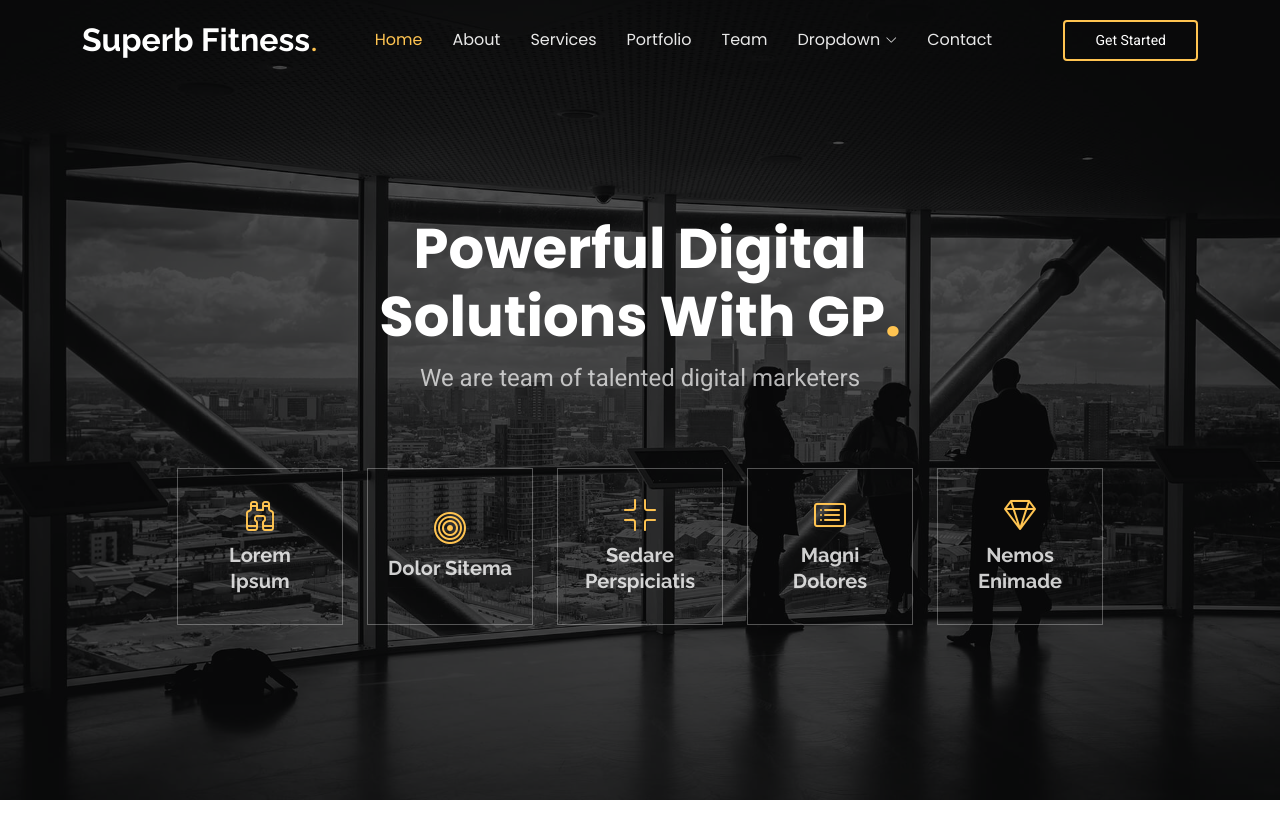
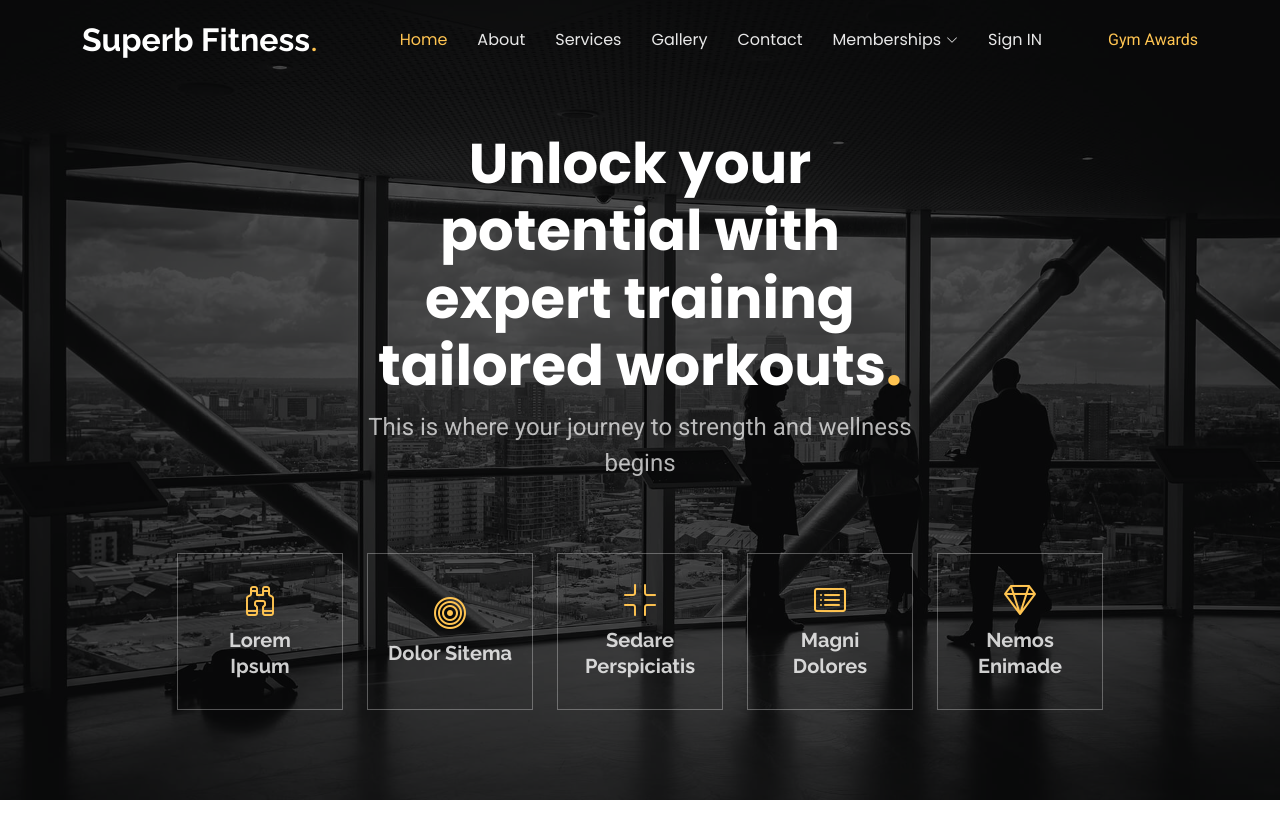
Before and after one commit to chepkiruibetty/gym-app, a Django app: page / in a window 1280 px wide. Shown: the top 840 px of the page. Run offline with Django 5.2, Linux system fonts and the light colour scheme; some libraries are stand-ins or nearby versions.

Commit message:
created a navbar and a message on landing page

```diff
--- a/templates/index.html
+++ b/templates/index.html
@@ -45,34 +45,26 @@
 
       <nav id="navmenu" class="navmenu">
         <ul>
-          <li><a href="#hero" class="active">Home<br></a></li>
-          <li><a href="#about">About</a></li>
-          <li><a href="#services">Services</a></li>
-          <li><a href="#portfolio">Portfolio</a></li>
-          <li><a href="#team">Team</a></li>
-          <li class="dropdown"><a href="#"><span>Dropdown</span> <i class="bi bi-chevron-down toggle-dropdown"></i></a>
+          <li><a href="/" class="active">Home<br></a></li>
+          <li><a href="/about">About</a></li>
+          <li><a href="/services">Services</a></li>
+          <li><a href="/gallery">Gallery</a></li>
+          <li><a href="/contact">Contact</a></li>
+          <li class="dropdown"><a href="#"><span>Memberships</span> <i class="bi bi-chevron-down toggle-dropdown"></i></a>
             <ul>
-              <li><a href="#">Dropdown 1</a></li>
-              <li class="dropdown"><a href="#"><span>Deep Dropdown</span> <i class="bi bi-chevron-down toggle-dropdown"></i></a>
-                <ul>
-                  <li><a href="#">Deep Dropdown 1</a></li>
-                  <li><a href="#">Deep Dropdown 2</a></li>
-                  <li><a href="#">Deep Dropdown 3</a></li>
-                  <li><a href="#">Deep Dropdown 4</a></li>
-                  <li><a href="#">Deep Dropdown 5</a></li>
-                </ul>
-              </li>
-              <li><a href="#">Dropdown 2</a></li>
-              <li><a href="#">Dropdown 3</a></li>
-              <li><a href="#">Dropdown 4</a></li>
+              <li><a href="#">Enroll</a></li>
+
+              <li><a href="#">Workouts</a></li>
+              <li><a href="#">Tracker</a></li>
+              <li><a href="#">View Profile</a></li>
             </ul>
           </li>
-          <li><a href="#contact">Contact</a></li>
+          <li><a href="#/signin">Sign IN</a></li>
         </ul>
         <i class="mobile-nav-toggle d-xl-none bi bi-list"></i>
       </nav>
 
-      <a class="btn-getstarted" href="index.html#about">Get Started</a>
+      <a class="/achievements" href="index.html#about">Gym Awards</a>
 
     </div>
   </header>
@@ -88,8 +80,8 @@
 
         <div class="row justify-content-center text-center" data-aos="fade-up" data-aos-delay="100">
           <div class="col-xl-6 col-lg-8">
-            <h2>Powerful Digital Solutions With GP<span>.</span></h2>
-            <p>We are team of talented digital marketers</p>
+            <h2>Unlock your potential with expert training tailored workouts<span>.</span></h2>
+            <p>This is where your journey to strength and wellness begins</p>
           </div>
         </div>
 
```
